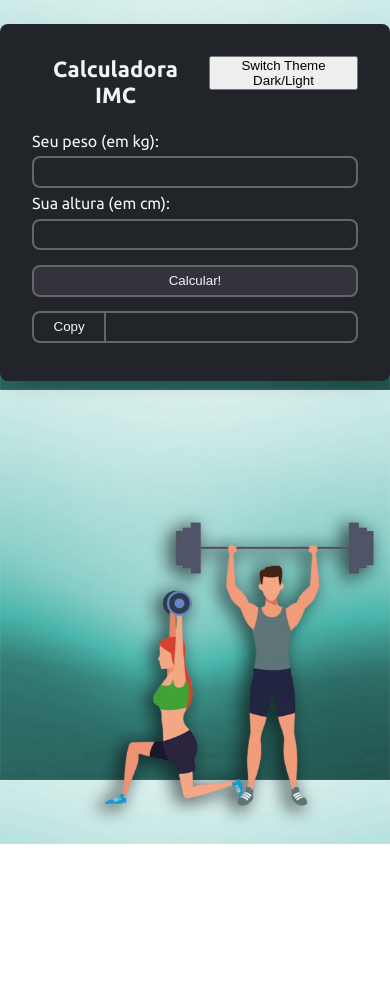
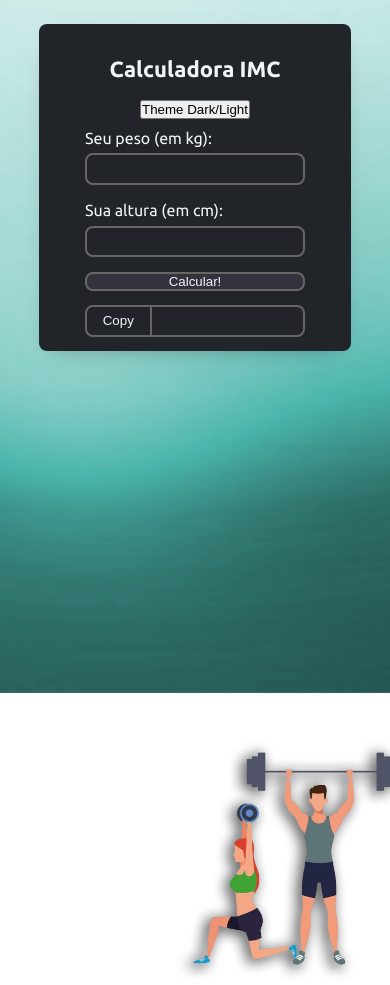
Before and after one commit to gabriellopes1010/Calculadora_IMC, a plain HTML site: page index.html in a window 390 px wide. Shown: the top 985 px of the page. Before the commit the page ends 844 px from the top, so only its background shows below. Drawn offline with Linux system fonts and the light colour scheme.

Commit message:
commit init version 3

```diff
--- a/index.html
+++ b/index.html
@@ -19,7 +19,7 @@
     <main data-theme="dark">
       <header class="flex align-center justify-between">
         <h1>Calculadora IMC</h1>
-        <button id="themeSwitcher">Switch Theme Dark/Light</button>
+        <button id="themeSwitcher">Theme Dark/Light</button>
       </header>
       <form>
 
@@ -37,7 +37,7 @@
     </main>
   </section>
   <footer>
-    <img id="img_footer" src="./img/bonecos.png" alt="" srcset="">
+    <img class="img_footer" src="./img/bonecos.png" alt="" srcset="">
 
 
 </body>
--- a/scss/others/page/page.scss
+++ b/scss/others/page/page.scss
@@ -5,7 +5,6 @@
 }
 
 body {
-
   color: var(--font-color);
   font-family: 'Ubuntu', sans-serif;
 }
@@ -58,14 +57,15 @@ input {
   width: 100%;
 }
 
-span{
-  font-size: .7rem;
+span {
+  font-size: 0.7rem;
   text-align: center;
   font-weight: 600;
 }
 
-.theme{
-  background-image: url("../img/bg.png");
+.theme {
+  background-image: url('../img/bg.png');
+  background-repeat: no-repeat;
   position: absolute;
   height: 100vh;
   width: 100vw;
@@ -126,11 +126,51 @@ span{
   color: var(--primary-color) !important;
 }
 
-#img_footer{
-  position:absolute;
-		left:95%;
-		top:80%;
-		margin-left:-300px;
-		margin-top:-180px;
-  max-width: 50vh; max-height: 40vh
+.img_footer {
+  position: absolute;
+  left: 95%;
+  top: 80%;
+  margin-left: -300px;
+  margin-top: -180px;
+  max-width: 50vh;
+  max-height: 40vh;
 }
+
+@media (max-width: 425px) {
+  header {
+    display: flex;
+    flex-direction: column;
+    align-items: center;
+  }
+
+  form {
+    max-width: 220px;
+    max-height: 200px;
+  }
+
+  section {
+    width: 80vw;
+  }
+
+  h1 {
+    margin: 0 0 0.5rem;
+    text-align: center;
+    font-size: 22px;
+  }
+  .theme {
+    background-image: url('../img/bg-cell.png');
+    background-repeat: no-repeat;
+    height: 100vh;
+    width: 100vw;
+    background-size: cover;
+  }
+  label {
+    margin-top: 10px;
+  }
+  .img_footer {
+    left: 120%;
+    top: 108%;
+    max-width: 30vh;
+    max-height: 30vh;
+  }
+}
```
Also changed, not shown: css/style.css, img/bg-cell.png (added), 1 other file.
